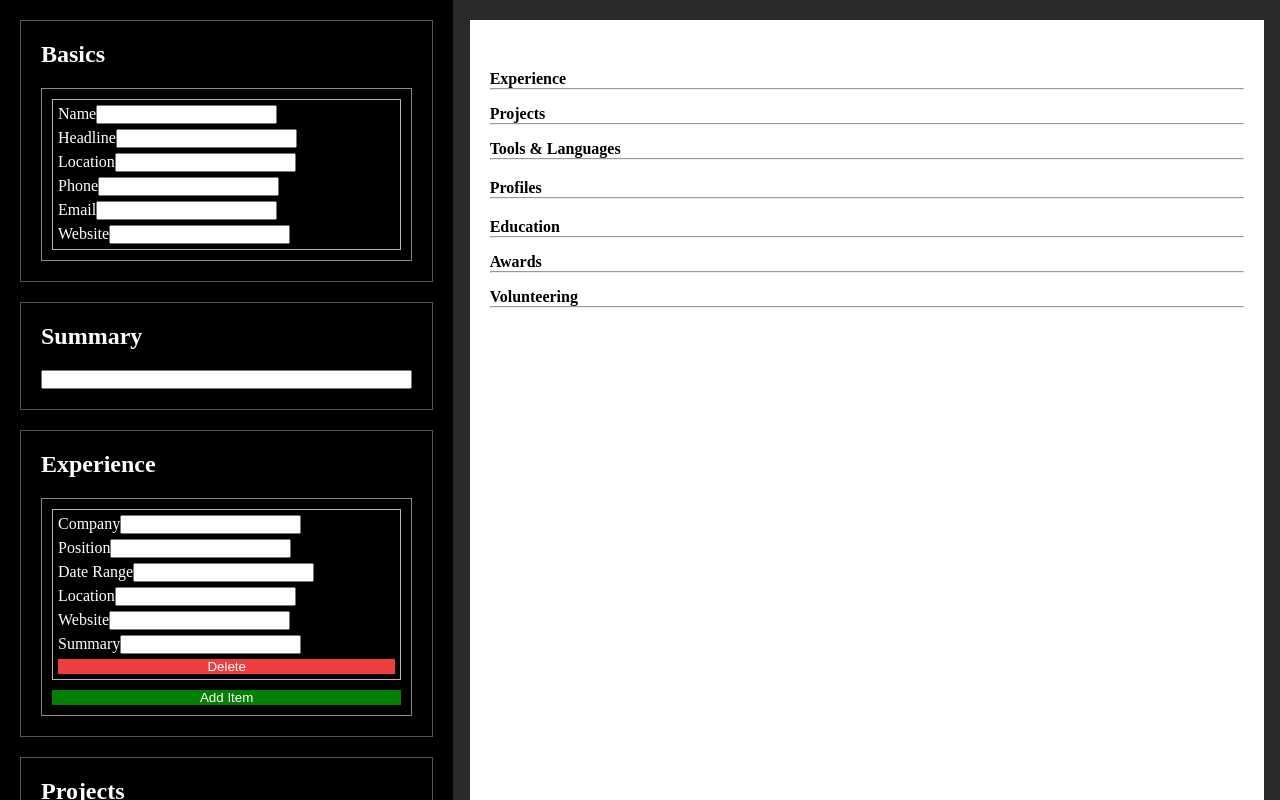
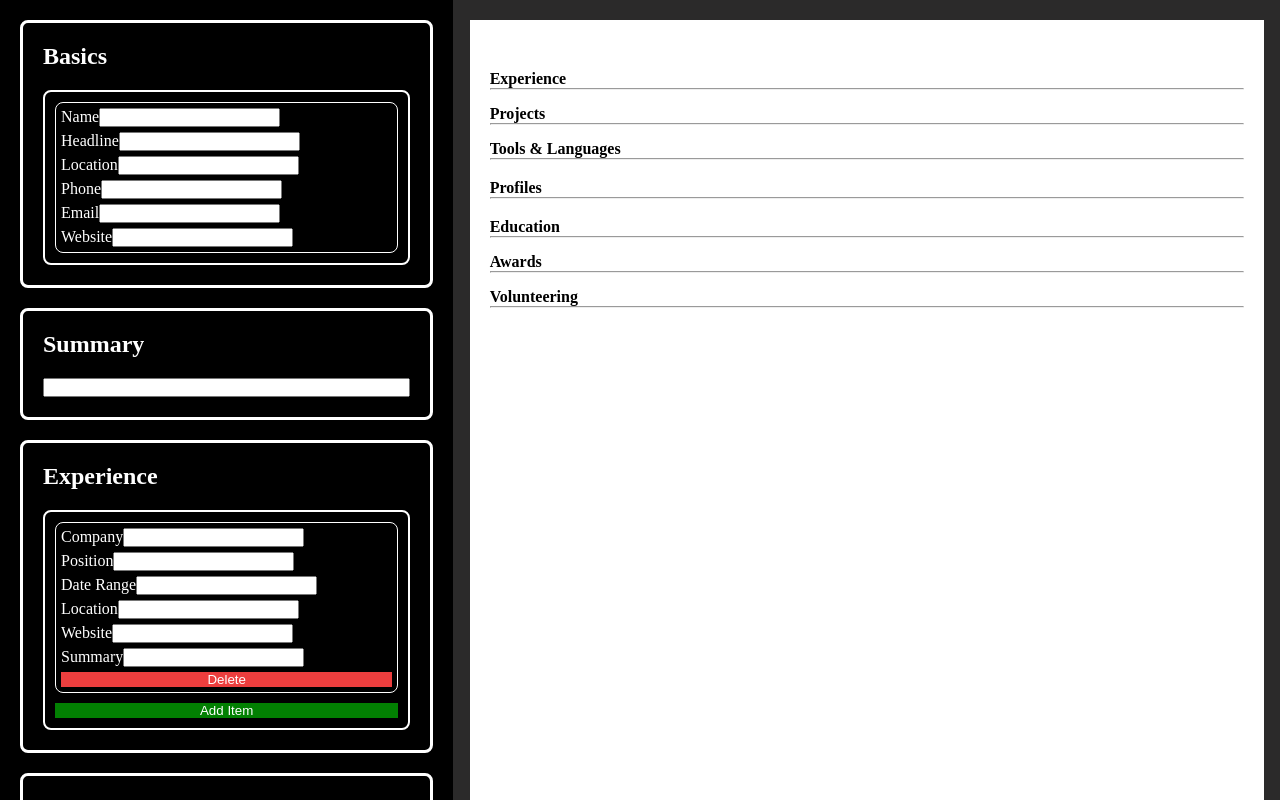
Before and after one commit to JefinCodes/resume-builder, a React (Vite) app: page / in a window 1280 px wide. Built offline with nearby package versions, Linux system fonts and the light colour scheme.

Commit message:
feat: style input panel items

```diff
--- a/src/App.css
+++ b/src/App.css
@@ -32,7 +32,8 @@ a:active{
 .input-containers {
 	width: 100%;
 	padding: 20px;
-	border: 1px solid rgb(88, 85, 85);
+	border: 3px solid white;
+	border-radius: 8px;
 	display: flex;
 	flex-direction: column;
 	gap: 20px;
@@ -40,7 +41,8 @@ a:active{
 
 .input-itembox {
 	padding: 10px;
-	border: 1px solid rgb(138, 135, 135);
+	border: 2px solid white;
+	border-radius: 8px;
 	display: flex;
 	flex-direction: column;
 	gap: 10px;
@@ -48,7 +50,8 @@ a:active{
 
 .input-item {
 	padding: 5px;
-	border: 1px solid rgb(182, 180, 180);
+	border: 1px solid white;
+	border-radius: 8px;
 	display: flex;
 	flex-direction: column;
 	gap: 5px;
```
